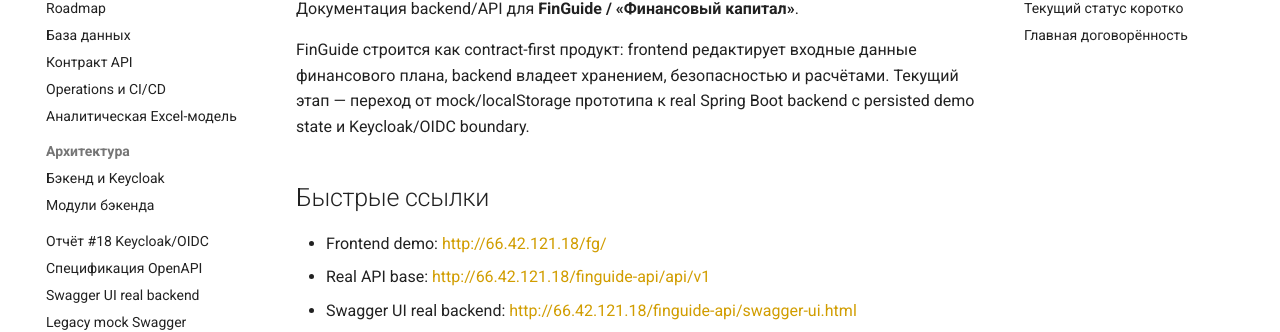
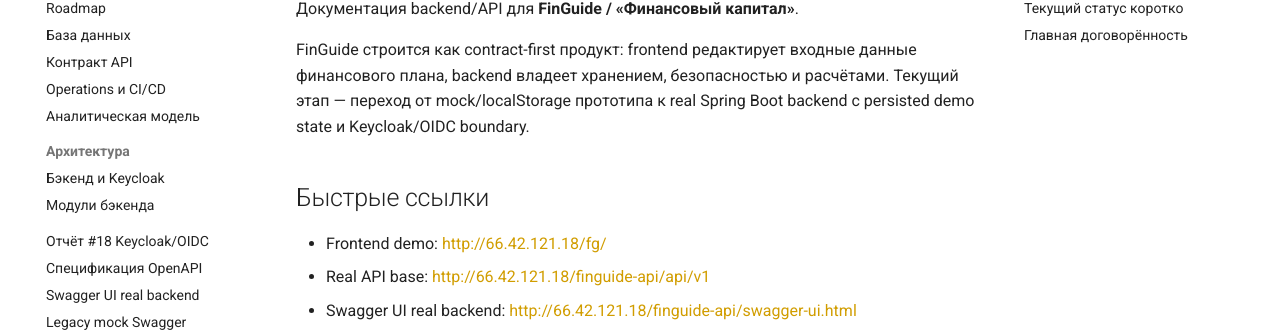
Before and after one commit to svoronkov-les13/finguide-be, an MkDocs documentation site: the page built from docs/index.md, in a window 1280 px wide. Shown: the part 184-516 px from the top of the page. Built offline with MkDocs 1.6.1 and Material for MkDocs 9.7.7, drawn with Linux system fonts in a browser that asks for light colours; comment, search, counter and statistics services are not loaded.

Commit message:
docs: rename analytics model nav item

```diff
--- a/mkdocs.yml
+++ b/mkdocs.yml
@@ -58,7 +58,7 @@ nav:
   - База данных: database.md
   - Контракт API: contract.md
   - Operations и CI/CD: operations.md
-  - Аналитическая Excel-модель: model-analytics.md
+  - Аналитическая модель: model-analytics.md
   - Архитектура:
       - Бэкенд и Keycloak: backend-architecture-keycloak.md
       - Модули бэкенда: backend-modules.md
```
